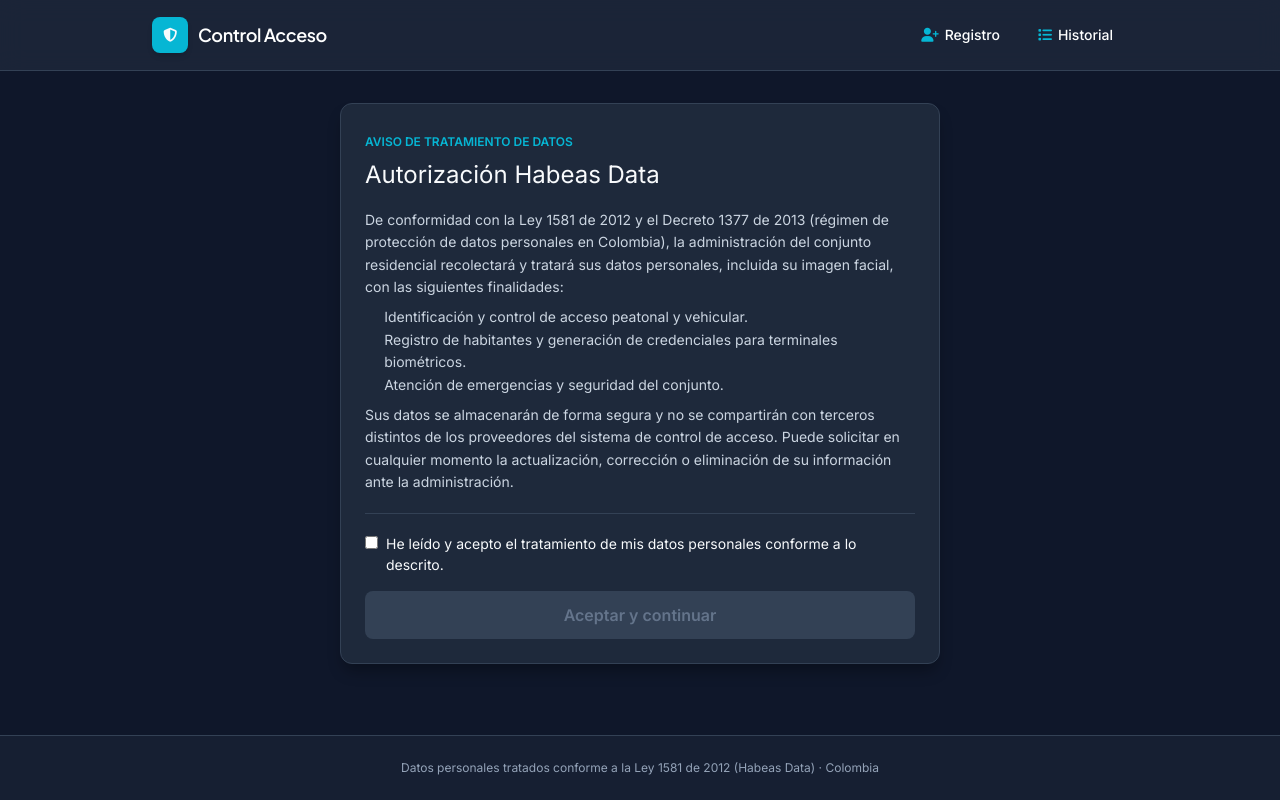
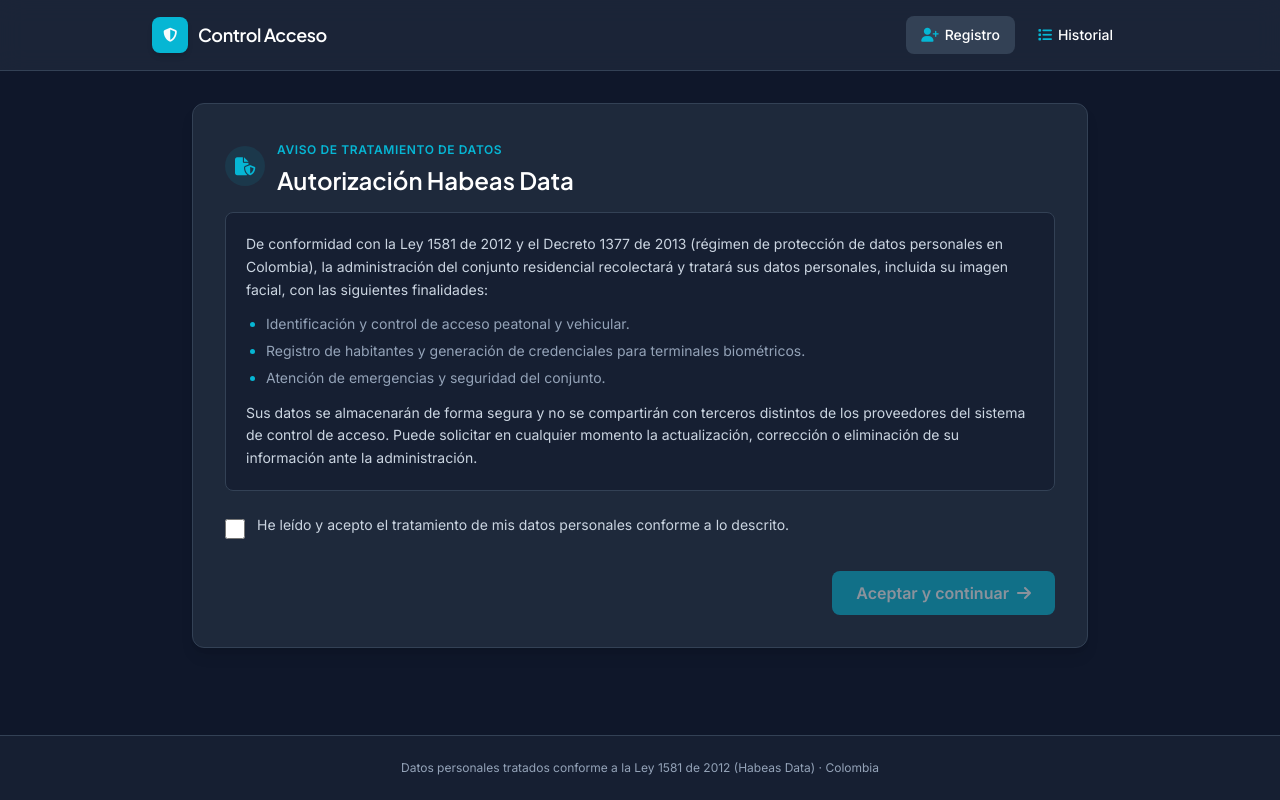
Before and after one commit to cristianorozco16/control-acceso-residencial, a FastAPI app: page / in a window 1280 px wide. Run offline with FastAPI, Linux system fonts and the light colour scheme; some libraries are stand-ins or nearby versions.

Commit message:
style: actualizar diseño de registro a tema oscuro profesional

```diff
--- a/templates/registro.html
+++ b/templates/registro.html
@@ -1,80 +1,26 @@
 {% extends "base.html" %}
 
-{% block titulo %}Registro de Acceso{% endblock %}
+{% block titulo %}Registro de Acceso · Control de Acceso Residencial{% endblock %}
+{% block nav_registro %}bg-navy-800{% endblock %}
 
 {% block contenido %}
-<style>
-  .card-container {
-    background-color: #1e293b;
-    border: 1px solid #334155;
-    border-radius: 0.75rem;
-    padding: 1.5rem;
-    color: #f8fafc;
-    margin-bottom: 1.5rem;
-    box-shadow: 0 10px 15px -3px rgba(0, 0, 0, 0.3);
-  }
-  .btn-primary {
-    background-color: #06b6d4;
-    color: #0f172a;
-    font-weight: 700;
-    padding: 0.75rem 1rem;
-    border-radius: 0.5rem;
-    border: none;
-    width: 100%;
-    cursor: pointer;
-    margin-top: 1rem;
-    transition: background-color 0.2s;
-  }
-  .btn-primary:hover {
-    background-color: #0891b2;
-  }
-  .btn-primary:disabled {
-    background-color: #334155;
-    color: #64748b;
-    cursor: not-allowed;
-  }
-  .btn-secondary {
-    padding: 0.6rem 1rem;
-    background-color: #334155;
-    color: white;
-    border: none;
-    border-radius: 0.5rem;
-    cursor: pointer;
-    font-weight: 600;
-  }
-  .btn-secondary:hover {
-    background-color: #475569;
-  }
-  .input-field {
-    width: 100%;
-    padding: 0.6rem 0.8rem;
-    background-color: #0f172a;
-    border: 1px solid #334155;
-    border-radius: 0.5rem;
-    color: #ffffff;
-    margin-top: 0.3rem;
-    margin-bottom: 1rem;
-    box-sizing: border-box;
-  }
-  .input-field:focus {
-    outline: none;
-    border-color: #06b6d4;
-  }
-  .oculto {
-    display: none !important;
-  }
-</style>
-
-<div style="max-width: 600px; margin: 0 auto;">
+<div class="max-w-4xl mx-auto">
 
   <!-- PASO 1: AVISO DE HABEAS DATA -->
-  <div id="seccion-habeas-data" class="card-container">
-    <span style="color: #06b6d4; font-size: 0.75rem; font-weight: 700; text-transform: uppercase;">Aviso de tratamiento de datos</span>
-    <h2 style="margin-top: 0.3rem; margin-bottom: 1rem; font-size: 1.5rem;">Autorización Habeas Data</h2>
+  <div id="seccion-habeas-data" class="bg-navy-900 border border-navy-800 rounded-xl p-6 sm:p-8 shadow-lg mb-6">
+    <div class="flex items-center gap-3 mb-4">
+      <div class="flex h-10 w-10 items-center justify-center rounded-full bg-teal/10">
+        <i class="fa-solid fa-file-shield text-teal text-lg"></i>
+      </div>
+      <div>
+        <span class="text-teal font-bold text-xs uppercase tracking-wider">Aviso de tratamiento de datos</span>
+        <h2 class="font-display text-2xl font-semibold text-white mt-1">Autorización Habeas Data</h2>
+      </div>
+    </div>
 
-    <div style="font-size: 0.875rem; color: #cbd5e1; line-height: 1.6;">
+    <div class="text-sm text-slate-300 leading-relaxed space-y-3 mb-6 bg-navy-950/50 p-5 rounded-lg border border-navy-800">
       <p>De conformidad con la Ley 1581 de 2012 y el Decreto 1377 de 2013 (régimen de protección de datos personales en Colombia), la administración del conjunto residencial recolectará y tratará sus datos personales, incluida su imagen facial, con las siguientes finalidades:</p>
-      <ul style="padding-left: 1.2rem; margin: 0.5rem 0;">
+      <ul class="list-disc pl-5 space-y-1 text-slate-400 marker:text-teal">
         <li>Identificación y control de acceso peatonal y vehicular.</li>
         <li>Registro de habitantes y generación de credenciales para terminales biométricos.</li>
         <li>Atención de emergencias y seguridad del conjunto.</li>
@@ -82,66 +28,93 @@
       <p>Sus datos se almacenarán de forma segura y no se compartirán con terceros distintos de los proveedores del sistema de control de acceso. Puede solicitar en cualquier momento la actualización, corrección o eliminación de su información ante la administración.</p>
     </div>
 
-    <hr style="border-color: #334155; margin: 1.2rem 0;">
-
-    <label style="display: flex; gap: 0.5rem; align-items: flex-start; cursor: pointer; font-size: 0.875rem;">
-      <input type="checkbox" id="check-habeas" style="margin-top: 0.2rem;">
-      <span>He leído y acepto el tratamiento de mis datos personales conforme a lo descrito.</span>
+    <label class="flex items-start gap-3 cursor-pointer group">
+      <input type="checkbox" id="check-habeas" class="mt-1 h-5 w-5 rounded border-navy-800 bg-navy-950 text-teal focus:ring-teal focus:ring-offset-navy-900 cursor-pointer">
+      <span class="text-sm text-slate-300 group-hover:text-white transition-colors">He leído y acepto el tratamiento de mis datos personales conforme a lo descrito.</span>
     </label>
 
-    <button type="button" id="btn-continuar" disabled class="btn-primary">
-      Aceptar y continuar
+    <div class="mt-8 flex justify-end">
+      <button type="button" id="btn-continuar" disabled class="bg-teal hover:bg-teal-dark text-navy-950 font-bold py-2.5 px-6 rounded-lg transition-all disabled:opacity-50 disabled:cursor-not-allowed flex items-center gap-2">
+        Aceptar y continuar <i class="fa-solid fa-arrow-right"></i>
       </button>
+    </div>
   </div>
 
   <!-- PASO 2: FORMULARIO DE REGISTRO (INICIA OCULTO) -->
-  <div id="seccion-formulario" class="card-container oculto">
-    <div style="border-bottom: 1px solid #334155; padding-bottom: 0.8rem; margin-bottom: 1.2rem;">
-      <h2 style="margin: 0; font-size: 1.4rem;">Registro de Nuevo Residente</h2>
-      <p style="margin: 0.2rem 0 0 0; font-size: 0.8rem; color: #94a3b8;">Ingresa los datos personales y captura la fotografía facial</p>
+  <div id="seccion-formulario" class="bg-navy-900 border border-navy-800 rounded-xl p-6 sm:p-8 shadow-lg hidden">
+    <div class="border-b border-navy-800 pb-5 mb-6">
+      <h2 class="font-display text-2xl font-semibold text-white">Registro de Nuevo Residente</h2>
+      <p class="text-sm text-slate-400 mt-1">Ingresa los datos personales y captura la fotografía facial para el sistema biométrico.</p>
     </div>
 
-    <div id="mensaje-alerta" class="oculto" style="padding: 0.75rem; border-radius: 0.5rem; margin-bottom: 1rem; font-size: 0.875rem;"></div>
+    <!-- Alerta de mensajes -->
+    <div id="mensaje-alerta" class="hidden mb-6 p-4 rounded-lg text-sm font-medium flex items-center gap-2"></div>
 
-    <form id="form-registro">
-      <label for="nombre" style="font-size: 0.875rem;">Nombre Completo *</label>
-      <input type="text" id="nombre" name="nombre" required placeholder="Ej: Juan Pérez" class="input-field">
+    <form id="form-registro" class="grid grid-cols-1 md:grid-cols-2 gap-8">
 
-      <label for="documento" style="font-size: 0.875rem;">Documento de Identidad *</label>
-      <input type="text" id="documento" name="documento" required placeholder="Ej: 1020304050" class="input-field">
+      <!-- Columna Izquierda: Datos Personales -->
+      <div class="space-y-4">
+        <div>
+          <label for="nombre" class="block text-sm font-medium text-slate-300 mb-1.5">Nombre Completo *</label>
+          <input type="text" id="nombre" name="nombre" required placeholder="Ej: Juan Pérez" class="w-full rounded-lg border border-navy-800 bg-navy-950 px-4 py-2.5 text-sm text-white focus:border-teal focus:outline-none focus:ring-1 focus:ring-teal transition-colors">
+        </div>
 
-      <label for="apartamento" style="font-size: 0.875rem;">Apartamento *</label>
-      <input type="text" id="apartamento" name="apartamento" required placeholder="Ej: 101" class="input-field">
+        <div>
+          <label for="documento" class="block text-sm font-medium text-slate-300 mb-1.5">Documento de Identidad *</label>
+          <input type="text" id="documento" name="documento" required placeholder="Ej: 1020304050" class="w-full rounded-lg border border-navy-800 bg-navy-950 px-4 py-2.5 text-sm text-white focus:border-teal focus:outline-none focus:ring-1 focus:ring-teal transition-colors">
+        </div>
 
-      <label for="tipo_persona" style="font-size: 0.875rem;">Tipo de Usuario *</label>
-      <select id="tipo_persona" name="tipo_persona" required class="input-field">
-        <option value="">Seleccione una opción...</option>
+        <div class="grid grid-cols-2 gap-4">
+          <div>
+            <label for="apartamento" class="block text-sm font-medium text-slate-300 mb-1.5">Apartamento *</label>
+            <input type="text" id="apartamento" name="apartamento" required placeholder="Ej: 101" class="w-full rounded-lg border border-navy-800 bg-navy-950 px-4 py-2.5 text-sm text-white focus:border-teal focus:outline-none focus:ring-1 focus:ring-teal transition-colors">
+          </div>
+
+          <div>
+            <label for="tipo_persona" class="block text-sm font-medium text-slate-300 mb-1.5">Tipo de Usuario *</label>
+            <select id="tipo_persona" name="tipo_persona" required class="w-full rounded-lg border border-navy-800 bg-navy-950 px-4 py-2.5 text-sm text-white focus:border-teal focus:outline-none focus:ring-1 focus:ring-teal transition-colors appearance-none">
+              <option value="">Seleccione...</option>
               <option value="Propietario">Propietario</option>
               <option value="Arrendatario">Arrendatario</option>
               <option value="Visitante">Visitante</option>
             </select>
-
-      <label style="font-size: 0.875rem;">Fotografía del Rostro *</label>
-      <div style="background-color: #0f172a; border: 1px solid #334155; border-radius: 0.5rem; min-height: 240px; display: flex; align-items: center; justify-content: center; margin-top: 0.3rem; overflow: hidden; position: relative;">
-        <video id="video" autoplay playsinline style="width: 100%; height: 240px; object-fit: cover;" class="oculto"></video>
-        <img id="foto-preview" style="width: 100%; height: 240px; object-fit: cover;" class="oculto" alt="Vista previa">
-        <div id="placeholder-camara" style="text-align: center; padding: 1rem; color: #94a3b8;">
-          <p style="margin: 0; font-size: 0.85rem;">Activa la cámara para tomar la fotografía de acceso</p>
+          </div>
         </div>
       </div>
 
-      <div style="display: flex; gap: 0.5rem; margin-top: 0.8rem;">
-        <button type="button" id="btn-iniciar-camara" class="btn-secondary" style="flex: 1;">
-          Iniciar Cámara
+      <!-- Columna Derecha: Captura Biométrica -->
+      <div class="flex flex-col h-full">
+        <label class="block text-sm font-medium text-slate-300 mb-1.5">Fotografía del Rostro *</label>
+
+        <div class="flex-1 bg-navy-950 border border-navy-800 rounded-lg relative overflow-hidden flex items-center justify-center min-h-[240px] shadow-inner group">
+          <video id="video" autoplay playsinline class="absolute inset-0 w-full h-full object-cover hidden"></video>
+          <img id="foto-preview" class="absolute inset-0 w-full h-full object-cover hidden" alt="Vista previa">
+
+          <div id="placeholder-camara" class="text-center p-6 z-10 text-slate-500 group-hover:text-slate-400 transition-colors">
+            <i class="fa-solid fa-camera text-4xl mb-3 opacity-50"></i>
+            <p class="text-sm">Activa la cámara para tomar la fotografía de acceso</p>
+          </div>
+
+          <!-- Marco decorativo de escaneo -->
+          <div class="absolute inset-0 border-2 border-dashed border-slate-700/50 m-4 rounded pointer-events-none hidden" id="marco-escaneo"></div>
+        </div>
+
+        <div class="flex gap-3 mt-4">
+          <button type="button" id="btn-iniciar-camara" class="flex-1 bg-navy-800 hover:bg-slate-700 text-white font-medium py-2.5 px-4 rounded-lg transition-colors text-sm flex justify-center items-center gap-2 border border-navy-700">
+            <i class="fa-solid fa-video"></i> Iniciar
           </button>
-        <button type="button" id="btn-capturar" disabled class="btn-primary" style="flex: 1; margin-top: 0; opacity: 0.5;">
-          Capturar Foto
+          <button type="button" id="btn-capturar" disabled class="flex-1 bg-teal hover:bg-teal-dark text-navy-950 font-bold py-2.5 px-4 rounded-lg transition-colors text-sm disabled:opacity-50 disabled:cursor-not-allowed flex justify-center items-center gap-2">
+            <i class="fa-solid fa-camera-retro"></i> Capturar
           </button>
         </div>
+      </div>
 
-      <button type="submit" id="btn-guardar" disabled class="btn-primary" style="opacity: 0.5; margin-top: 1.5rem;">
-        Registrar Acceso
+      <!-- Botón de Envío Global -->
+      <div class="md:col-span-2 pt-6 border-t border-navy-800 mt-2">
+        <button type="submit" id="btn-guardar" disabled class="w-full bg-teal hover:bg-teal-dark text-navy-950 font-bold py-3 px-4 rounded-lg transition-all text-base shadow-[0_0_15px_rgba(6,182,212,0.3)] hover:shadow-[0_0_20px_rgba(6,182,212,0.5)] disabled:opacity-50 disabled:cursor-not-allowed disabled:shadow-none flex justify-center items-center gap-2">
+          <i class="fa-solid fa-user-check"></i> Registrar Acceso
         </button>
+      </div>
     </form>
   </div>
 
@@ -157,6 +130,7 @@
     const video = document.getElementById('video');
     const fotoPreview = document.getElementById('foto-preview');
     const placeholderCamara = document.getElementById('placeholder-camara');
+    const marcoEscaneo = document.getElementById('marco-escaneo');
     const btnIniciarCamara = document.getElementById('btn-iniciar-camara');
     const btnCapturar = document.getElementById('btn-capturar');
     const btnGuardar = document.getElementById('btn-guardar');
@@ -171,23 +145,22 @@
     });
 
     btnContinuar.addEventListener('click', () => {
-      seccionHabeas.classList.add('oculto');
-      seccionFormulario.classList.remove('oculto');
+      seccionHabeas.classList.add('hidden');
+      seccionFormulario.classList.remove('hidden');
     });
 
     btnIniciarCamara.addEventListener('click', async () => {
       try {
         streamCamara = await navigator.mediaDevices.getUserMedia({ video: true, audio: false });
         video.srcObject = streamCamara;
-        video.classList.remove('oculto');
-        placeholderCamara.classList.add('oculto');
-        fotoPreview.classList.add('oculto');
+        video.classList.remove('hidden');
+        placeholderCamara.classList.add('hidden');
+        fotoPreview.classList.add('hidden');
+        marcoEscaneo.classList.remove('hidden');
+        marcoEscaneo.classList.add('border-teal/50'); // Efecto visual de cámara activa
 
         btnCapturar.disabled = false;
-        btnCapturar.style.opacity = '1';
-        btnCapturar.style.cursor = 'pointer';
-
-        btnIniciarCamara.textContent = 'Reiniciar Cámara';
+        btnIniciarCamara.innerHTML = '<i class="fa-solid fa-rotate"></i> Reiniciar';
       } catch (err) {
         alert('No se pudo acceder a la cámara. Revisa los permisos de tu navegador.');
       }
@@ -208,12 +181,11 @@
           streamCamara.getTracks().forEach(track => track.stop());
         }
 
-        video.classList.add('oculto');
-        fotoPreview.classList.remove('oculto');
+        video.classList.add('hidden');
+        marcoEscaneo.classList.add('hidden');
+        fotoPreview.classList.remove('hidden');
 
         btnGuardar.disabled = false;
-        btnGuardar.style.opacity = '1';
-        btnGuardar.style.cursor = 'pointer';
       }, 'image/jpeg', 0.9);
     });
 
@@ -221,12 +193,12 @@
       e.preventDefault();
 
       if (!blobFoto) {
-        alert('Por favor toma la fotografía antes de registrar.');
+        mostrarAlerta('Por favor toma la fotografía antes de registrar.', 'error');
         return;
       }
 
       btnGuardar.disabled = true;
-      btnGuardar.textContent = 'Procesando y Guardando...';
+      btnGuardar.innerHTML = '<i class="fa-solid fa-circle-notch fa-spin"></i> Procesando...';
 
       const formData = new FormData();
       formData.append('nombre_completo', document.getElementById('nombre').value);
@@ -245,30 +217,37 @@
         const datos = await respuesta.json();
 
         if (respuesta.ok) {
-          mensajeAlerta.style.backgroundColor = '#065f46';
-          mensajeAlerta.style.color = '#34d399';
-          mensajeAlerta.textContent = datos.mensaje || '¡Habitante registrado con éxito!';
-          mensajeAlerta.classList.remove('oculto');
+          mostrarAlerta(datos.mensaje || '¡Habitante registrado con éxito!', 'exito');
 
           formRegistro.reset();
-          fotoPreview.classList.add('oculto');
-          placeholderCamara.classList.remove('oculto');
+          fotoPreview.classList.add('hidden');
+          placeholderCamara.classList.remove('hidden');
           btnGuardar.disabled = true;
-          btnGuardar.style.opacity = '0.5';
-          btnGuardar.textContent = 'Registrar Acceso';
+          btnGuardar.innerHTML = '<i class="fa-solid fa-user-check"></i> Registrar Acceso';
+          btnIniciarCamara.innerHTML = '<i class="fa-solid fa-video"></i> Iniciar';
           blobFoto = null;
         } else {
           throw new Error(datos.detail || 'Ocurrió un error al procesar el registro.');
         }
       } catch (err) {
-        mensajeAlerta.style.backgroundColor = '#991b1b';
-        mensajeAlerta.style.color = '#fca5a5';
-        mensajeAlerta.textContent = err.message;
-        mensajeAlerta.classList.remove('oculto');
+        mostrarAlerta(err.message, 'error');
         btnGuardar.disabled = false;
-        btnGuardar.textContent = 'Registrar Acceso';
+        btnGuardar.innerHTML = '<i class="fa-solid fa-user-check"></i> Registrar Acceso';
       }
     });
+
+    function mostrarAlerta(mensaje, tipo) {
+      mensajeAlerta.classList.remove('hidden', 'bg-accent/20', 'text-accent', 'bg-red-500/20', 'text-red-400', 'border-accent/30', 'border-red-500/30');
+      mensajeAlerta.classList.add('border');
+
+      if (tipo === 'exito') {
+        mensajeAlerta.classList.add('bg-accent/20', 'text-accent', 'border-accent/30');
+        mensajeAlerta.innerHTML = `<i class="fa-solid fa-circle-check text-lg"></i> ${mensaje}`;
+      } else {
+        mensajeAlerta.classList.add('bg-red-500/20', 'text-red-400', 'border-red-500/30');
+        mensajeAlerta.innerHTML = `<i class="fa-solid fa-circle-exclamation text-lg"></i> ${mensaje}`;
+      }
+    }
   });
 </script>
 {% endblock %}
```
Lines whose indentation alone changed are shown as unchanged.
